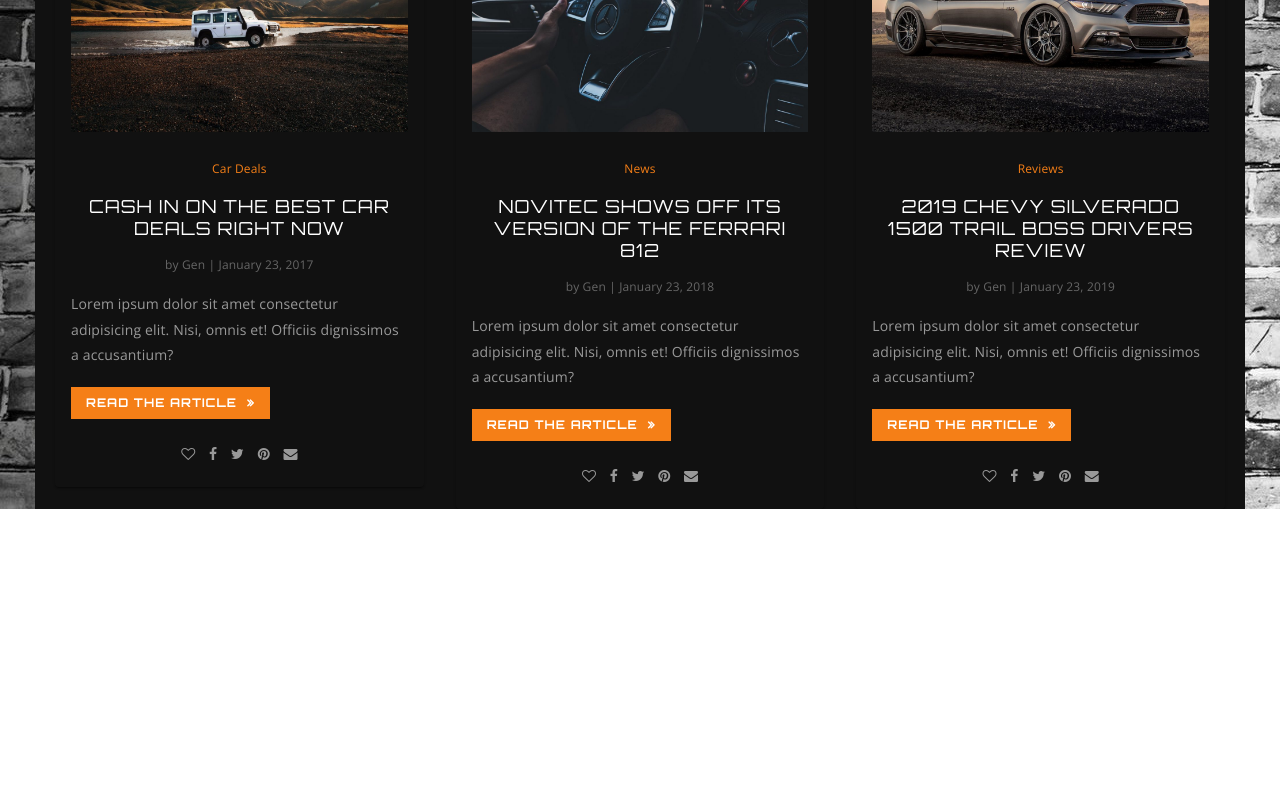
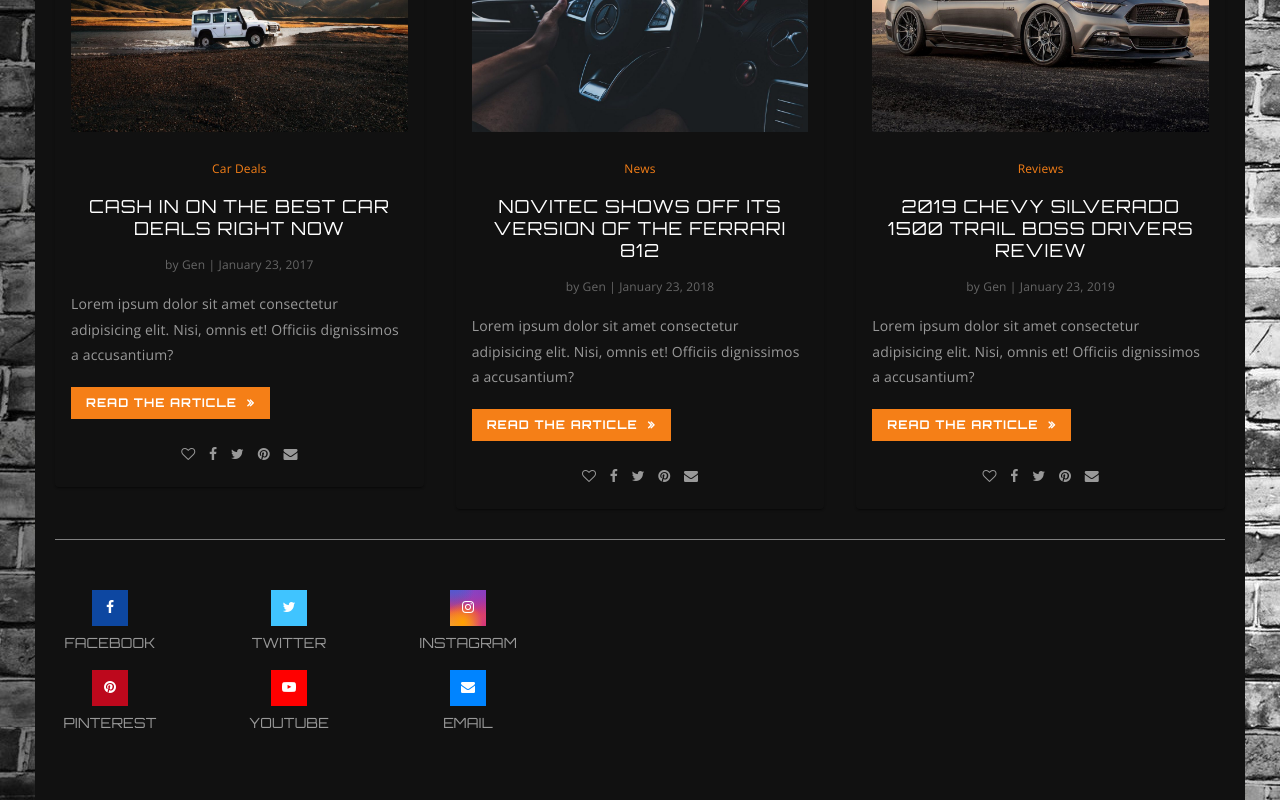
Before and after one commit to Genu4/Car-blog, a React (Create React App) app: page / in a window 1280 px wide. Shown: the part 2282-3082 px from the top of the page. Before the commit the page ends 2791 px from the top, so only its background shows below. Built offline with nearby package versions, Linux system fonts and the light colour scheme.

Commit message:
add footer

```diff
--- /dev/null
+++ b/src/components/Articles/ArticleList.scss
@@ -0,0 +1,3 @@
+.article-list {
+    padding-bottom: 30px;
+}
--- a/src/components/Articles/ArticlesList.tsx
+++ b/src/components/Articles/ArticlesList.tsx
@@ -1,6 +1,7 @@
 import ArticlesListItem from './ArticlesListItem'
 import articlesArray from './articlesArray'
 import Grid from '@mui/material/Grid'
+import './ArticleList.scss'
 
 type ArticlesProps = {
     category: string
@@ -13,7 +14,7 @@ type ArticlesProps = {
 type Props = {}
 const ArticlesList = (props: Props) => {
     return (
-        <>
+        <div className='article-list'>
             <Grid container direction="row" justifyContent="center" spacing={4}>
                 {articlesArray.map(
                     ({
@@ -21,7 +22,7 @@ const ArticlesList = (props: Props) => {
                         title,
                         author,
                         summary,
-                    image
+                        image,
                     }: ArticlesProps) => (
                         <Grid item xs={12} sm={6} lg={4}>
                             <ArticlesListItem
@@ -32,9 +33,10 @@ const ArticlesList = (props: Props) => {
                                 image={image}
                             />
                         </Grid>
-                ))}
+                    )
+                )}
             </Grid>
-        </>
+        </div>
     )
 }
 export default ArticlesList
--- a/src/container/App/App.tsx
+++ b/src/container/App/App.tsx
@@ -2,6 +2,7 @@ import CssBaseline from '@mui/material/CssBaseline'
 import Header from 'container/Header/Header'
 import { StyledEngineProvider } from '@mui/material/styles'
 import Main from 'container/Main/Main'
+import Footer from 'container/Footer/Footer'
 
 type Props = {}
 const App = (props: Props) => {
@@ -12,6 +13,7 @@ const App = (props: Props) => {
 
                 <Header />
                 <Main />
+                <Footer />
             </StyledEngineProvider>
         </>
     )
--- /dev/null
+++ b/src/container/Footer/Footer.scss
@@ -0,0 +1,83 @@
+.footer {
+    padding: 50px 0;
+    background-color: #111111;
+    height: fit-content;
+    color: white;
+    border-top: 1px solid grey;
+
+    .footer-socials {
+        width: calc(50% - 10%);
+    }
+
+    .footer-socials-part {
+        display: flex;
+        justify-content: space-between;
+    }
+
+    .socials-link {
+        display: block;
+        width: 110px;
+        height: 80px;
+        text-align: center;
+    }
+
+    [class^='footer-socials-logo'] {
+        margin: 0 auto 10px;
+        width: 36px;
+        height: 36px;
+        font-family: 'FontAwesome';
+        font-weight: normal;
+        color: #ffffff;
+        font-size: 14px;
+        line-height: 35px;
+    }
+
+.footer-socials-logo-facebook {
+    background-color: #0d47a1;
+}
+
+.footer-socials-logo-twitter {
+    background-color: #40c4ff;
+}
+
+.footer-socials-logo-instagram {
+    background: radial-gradient(circle farthest-corner at 35% 90%,#ffa100,transparent 50%),radial-gradient(circle farthest-corner at 0 140%,#efa11c,transparent 50%),radial-gradient(ellipse farthest-corner at 0 -25%,#5258cf,transparent 50%),radial-gradient(ellipse farthest-corner at 20% -50%,#5258cf,transparent 50%),radial-gradient(ellipse farthest-corner at 100% 0,#893dc2,transparent 50%),radial-gradient(ellipse farthest-corner at 60% -20%,#8f44c7,transparent 50%),radial-gradient(ellipse farthest-corner at 100% 100%,#d43178,transparent),linear-gradient(#6559ca,#bc318f 30%,#e33f5f 50%,#f77638 70%,#fec66d 100%);
+}
+.footer-socials-logo-pinterest {
+    background-color: #bd081c;
+}
+
+.footer-socials-logo-youtube {
+    background-color: #ff0000;
+}
+
+.footer-socials-logo-email {
+    background-color: #0084ff;
+}
+
+
+.footer-socials-logo-facebook::before {
+    content: '\f09a';
+}
+.footer-socials-logo-twitter::before {
+    content: '\f099';
+}
+.footer-socials-logo-instagram::before {
+    content: '\f16d';
+}
+.footer-socials-logo-pinterest::before {
+    content: '\f0d2';
+}
+.footer-socials-logo-youtube::before {
+    content: '\f16a';
+}
+.footer-socials-logo-email::before {
+    content: '\f0e0';
+
+}
+
+    .socials-name {
+        font-size: 14px;
+        color: #999;
+    }
+}
--- /dev/null
+++ b/src/container/Footer/Footer.tsx
@@ -0,0 +1,42 @@
+import './Footer.scss'
+
+const Footer = () => {
+    return (
+        <div className="container">
+            <div className="footer">
+                <div className="footer-socials">
+                    <div className="footer-socials-part">
+                        <a className="socials-link" href="/">
+                            <div className="footer-socials-logo-facebook"></div>
+                            <p className="socials-name">FACEBOOK</p>
+                        </a>
+                        <a className="socials-link" href="/">
+                            <div className="footer-socials-logo-twitter"></div>
+                            <p className="socials-name">TWITTER</p>
+                        </a>
+                        <a className="socials-link" href="/">
+                            <div className="footer-socials-logo-instagram"></div>
+                            <p className="socials-name">INSTAGRAM</p>
+                        </a>
+                    </div>
+                    <div className="footer-socials-part">
+                        <a className="socials-link" href="/">
+                            <div className="footer-socials-logo-pinterest"></div>
+                            <p className="socials-name">PINTEREST</p>
+                        </a>
+                        <a className="socials-link" href="/">
+                            <div className="footer-socials-logo-youtube"></div>
+                            <p className="socials-name">YOUTUBE</p>
+                        </a>
+                        <a className="socials-link" href="/">
+                            <div className="footer-socials-logo-email"></div>
+                            <p className="socials-name">EMAIL</p>
+                        </a>
+                    </div>
+                </div>
+                <div className="subscribe-newsletter"></div>
+            </div>
+        </div>
+    )
+}
+export default Footer
```
Lines whose indentation alone changed are shown as unchanged.
